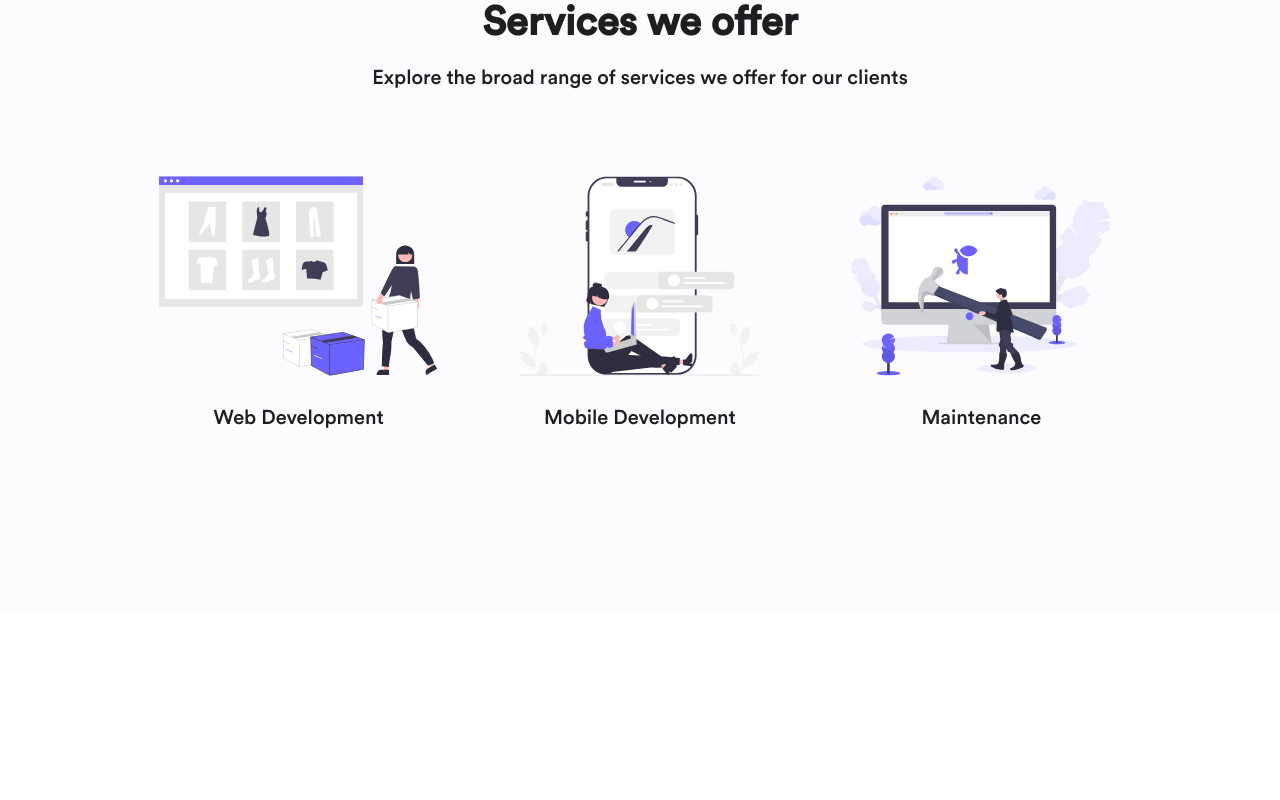
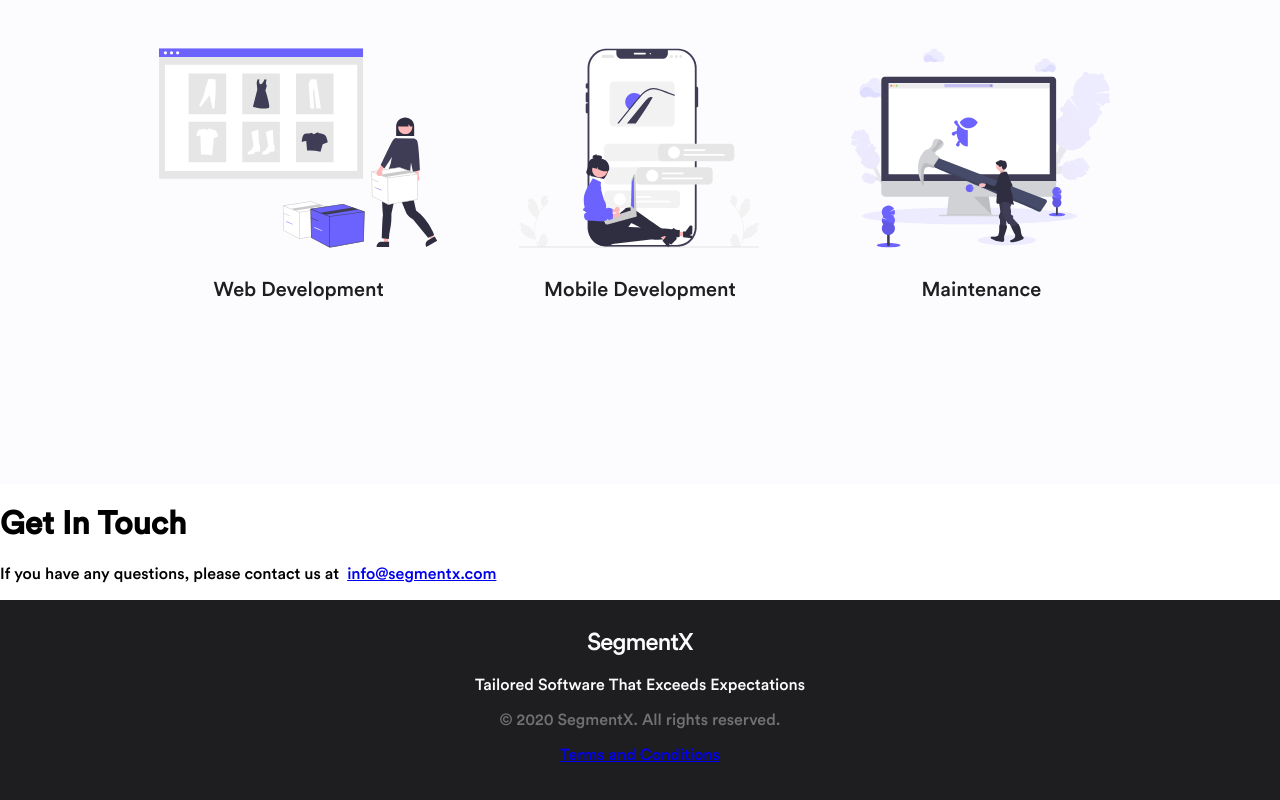
Before and after one commit to esxr/segmentx, a Next.js app: page / in a window 1280 px wide. Shown: the part 1787-2587 px from the top of the page. Before the commit the page ends 2399 px from the top, so only its background shows below. Built offline with nearby package versions, Linux system fonts and the light colour scheme.

Commit message:
make footer

```diff
--- a/components/Footer/Footer.module.scss
+++ b/components/Footer/Footer.module.scss
@@ -1,4 +1,18 @@
 @tailwind components;
 @tailwind utilities;
 
-@layer components {}
+@layer components {
+    .footer {
+        @apply bg-black text-white;
+        @apply p-4 tablet:px-16 py-8;
+        @apply text-center;
+    }
+
+    .upper {
+        @apply text-white;
+    }
+
+    .lower {
+        @apply text-gray;
+    }
+}
--- a/components/Footer/index.js
+++ b/components/Footer/index.js
@@ -3,29 +3,29 @@ import styles from './Footer.module.scss'
 
 export const Footer = () => {
   return (
-    <div>
-      <UpperFooter />
-      <LowerFooter />
+    <div className={styles.footer}>
+      <UpperFooter className={styles.upper}/>
+      <LowerFooter className={styles.lower}/>
     </div>
   )
 }
 
 // define all options as react components
-const UpperFooter = () => {
+const UpperFooter = ({ className }) => {
   return (
-    <>
+    <div className={className}>
       <Logo />
       <LogoTagline />
-    </>
+    </div>
   )
 }
 
-const LowerFooter = () => {
+const LowerFooter = ({ className }) => {
   return (
-    <>
+    <div className={className}>
       <Copyright />
       <TermsAndConditions />
-    </>
+    </div>
   )
 }
 
@@ -34,7 +34,7 @@ const Logo = () => {
   return (
     <div>
       <a href="#">
-        <img src="https://segmentx.com/static/images/logo.png" alt="SegmentX Logo" />
+        <img src="/logo.svg" alt="SegmentX Logo" />
       </a>
     </div>
   )
--- a/components/Portfolio/Portfolio.module.scss
+++ b/components/Portfolio/Portfolio.module.scss
@@ -3,7 +3,7 @@
 
 @layer components {
     .portfolio {
-        @apply p-8 tablet:p-32;
+        @apply p-8 tablet:px-32 py-16;
         @apply bg-white text-black;
         @apply text-center;
     }
--- a/pages/index.js
+++ b/pages/index.js
@@ -46,8 +46,8 @@ export default function Home() {
         <Portfolio />
         {/* <BusinessModelGenerator /> */}
         <Services />
-        {/* <GetInTouch />
-        <Footer /> */}
+        <GetInTouch />
+        <Footer />
       </main>
     </>
   )
```
